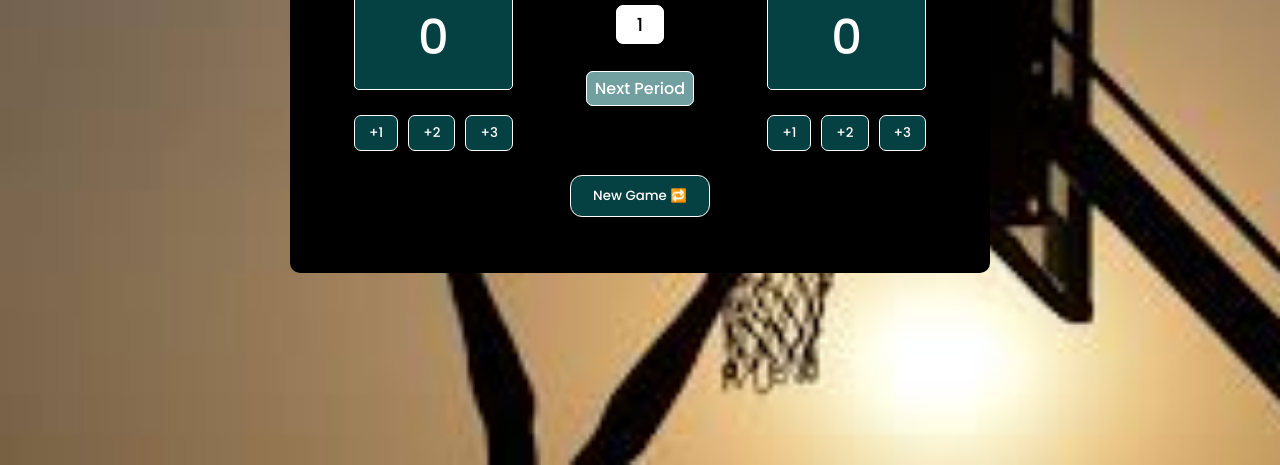
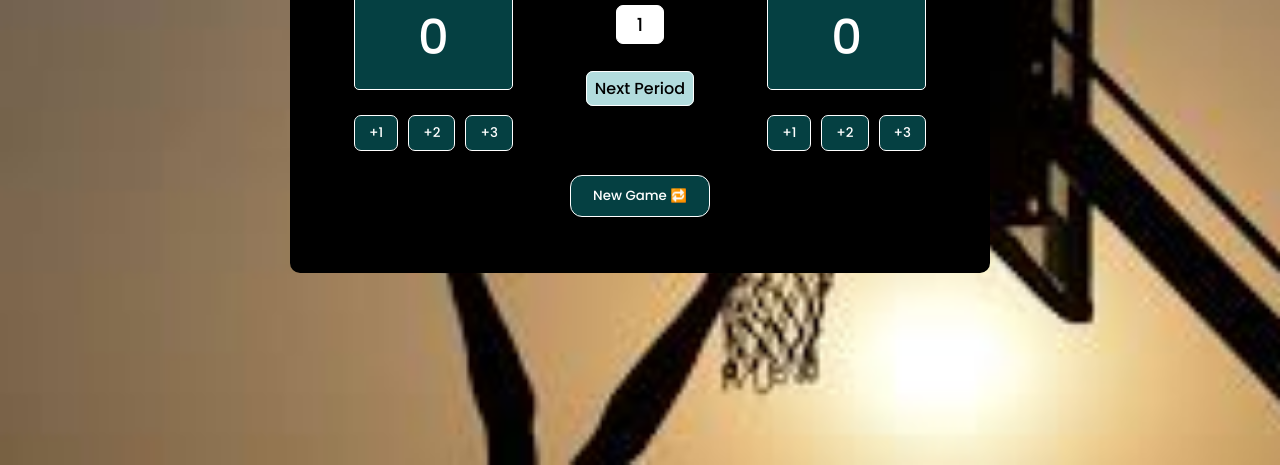
Before and after one commit to favy-codez/basketball-scoreboard, a plain HTML site: page index.html in a window 1280 px wide. Shown: the part 379-844 px from the top of the page. Drawn offline with Linux system fonts and the light colour scheme.

Commit message:
commit message

```diff
--- a/index.css
+++ b/index.css
@@ -51,18 +51,18 @@ body{
     margin: 3px auto 2rem auto;
 }
 
-.period{
+#period{
     padding: 5px 8px;
     border-radius: 7px;
     border: 1px solid #fff;
-    background-color: rgb(114, 160, 161);
-    color: #fff;
+    background-color: rgb(178, 220, 221);
+    color: #000;
     margin: 0rem auto 0 auto;
 }
 
-.period:hover{
-    color: black;
-    background-color: #fff;
+#period:hover{
+    color: #fff;
+    background-color: rgb(5, 64, 66);
     transition: 0.7s;
 }
 
--- a/index.html
+++ b/index.html
@@ -27,7 +27,7 @@
             <div class="middle-section">
                 <h5>PERIOD</h5>
                 <p id="period-num">1</p>
-                <buton class="period">Next Period</buton>
+                <buton id="period" onclick="period()">Next Period</buton>
                 <!-- <img src="/basket2.jpg" alt=""> -->
             </div>
 
--- a/index.js
+++ b/index.js
@@ -1,5 +1,6 @@
 const homeboxEl = document.getElementById("homebox-el")
 const guestboxEl = document.getElementById("guestbox-el")
+const periodNum =document.getElementById("period-num")
 
 let homebox= 0
 let guestbox = 0
```
